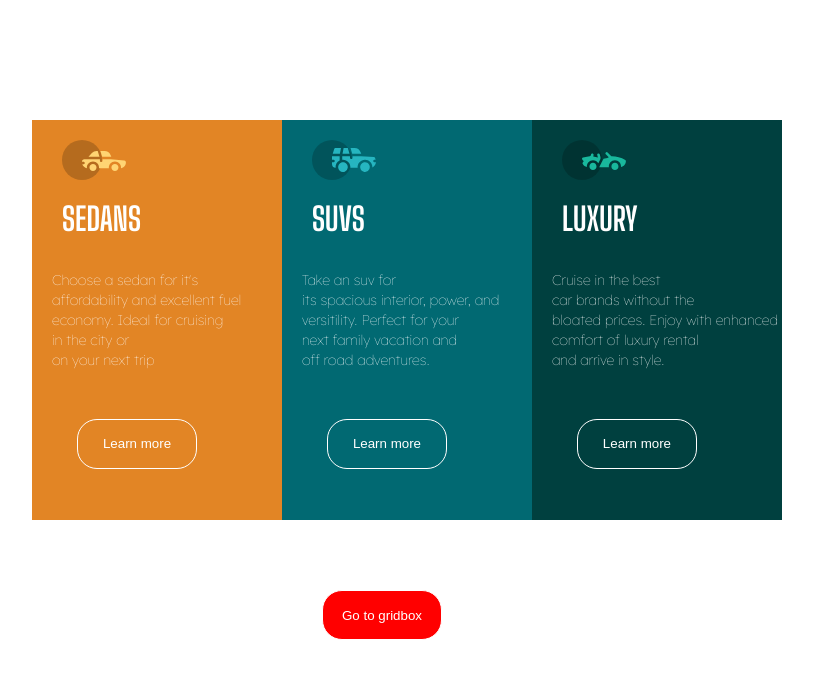
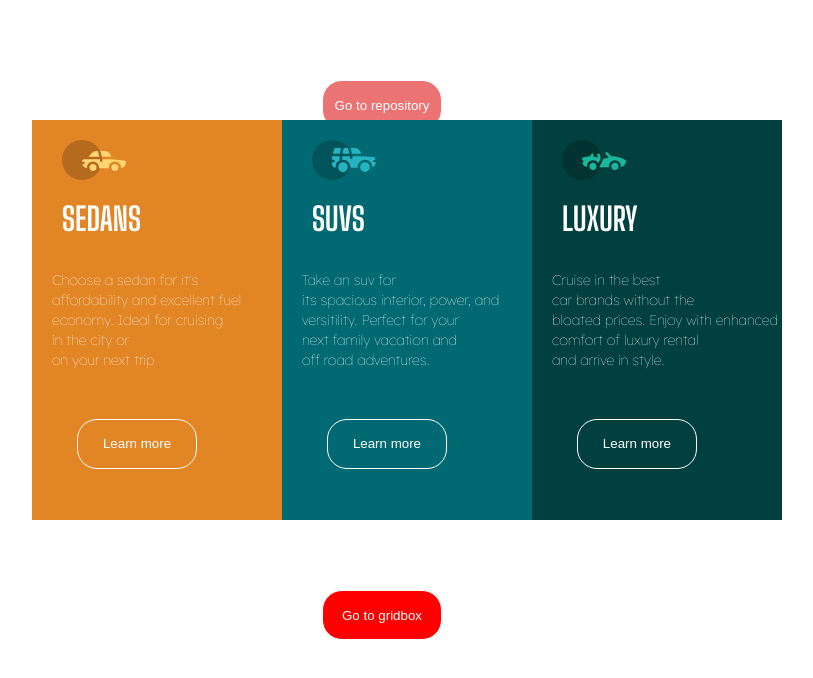
Before and after one commit to 19zay/Zuri-Task, a plain HTML site: page index.html in a window 1280 px wide. Shown: the whole page, without its empty margins (378-1191 px from the left). Drawn offline with Linux system fonts and the light colour scheme; a script that the page names is missing.

Commit message:
new update

```diff
--- a/style.css
+++ b/style.css
@@ -74,7 +74,7 @@ body {
 }
 .gotorep-button{
  position: relative;
-  top: 90px;
+  top: 30px;
   left: 700px;
   width: 120px;
   height: 50px;
```
